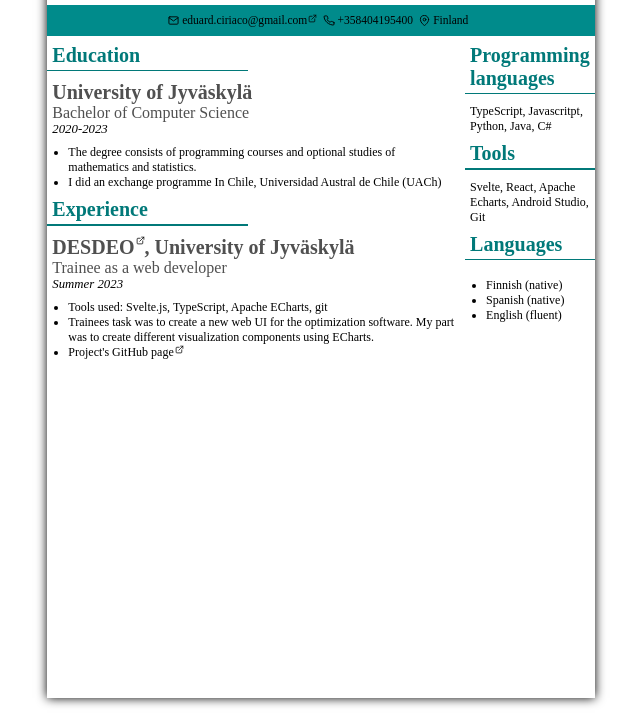
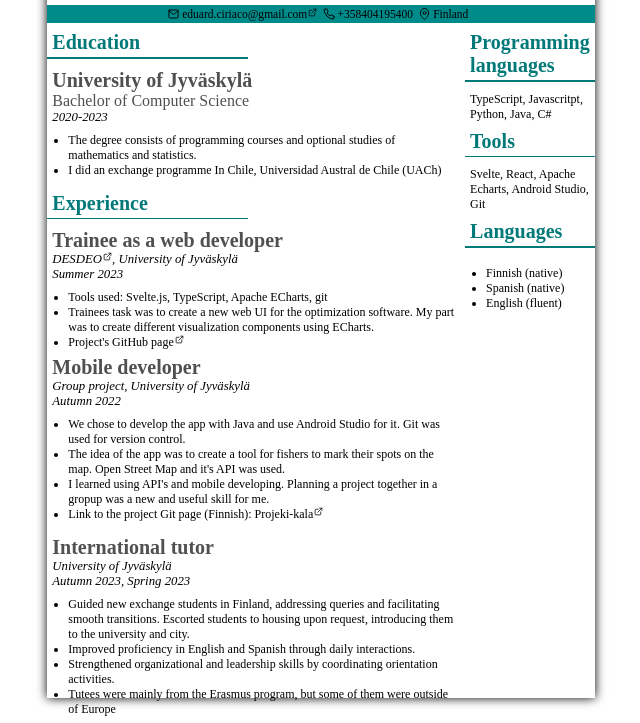
Before and after one commit to edciriac/resume, a plain HTML site: page index.html in a window 1280 px wide. Shown: the part 80-803 px from the top of the page, without its empty margins (319-959 px from the left). Drawn offline with Linux system fonts and the light colour scheme.

Commit message:
Add tutor experience

```diff
--- a/index.html
+++ b/index.html
@@ -39,8 +39,8 @@
                     <div>
                         <h2 class="subheading">Experience</h2>
                         <article>
-                            <h2><a href="https://desdeo.misitano.xyz/">DESDEO</a>, University of Jyväskylä</h2>
-                            <h4>Trainee as a web developer</h4>
+                            <h2>Trainee as a web developer</h2>
+                            <h3><a href="https://desdeo.misitano.xyz/">DESDEO</a>, University of Jyväskylä</h3>
                             <h3>Summer 2023</h3>
                             <ul>
                                 <li>Tools used: Svelte.js, TypeScript, Apache ECharts, git </li>
@@ -48,6 +48,32 @@
                                 <li><a href="https://github.com/industrial-optimization-group/desdeo-webui">Project's GitHub page</a></li>
                             </ul>
                         </article>
+
+                        <article class="more-info hide">
+                            <h2>Mobile developer</h2>
+                            <h3>Group project, University of Jyväskylä</h3>
+                            <h3>Autumn 2022</h3>
+                            <ul>
+                                <li>We chose to develop the app with Java and use Android Studio for it. Git was used for version control.</li>
+                                <li>The idea of the app was to create a tool for fishers to mark their spots on the map. Open Street Map and it's API was used.
+                                </li>
+                                <li>I learned using API's and mobile developing. Planning a project together in a gropup was a new and useful skill for me.</li>
+                                <li>Link to the project Git page (Finnish): <a href="https://gitlab.jyu.fi/edciriac/projekti-kala">Projeki-kala</a></li>
+                            </ul>
+                        </article>
+                        <div class="pagebreak"></div>
+                        <article >
+                            <h2>International tutor</h2>
+                            <h3>University of Jyväskylä</h3>
+                            <h3>Autumn 2023, Spring 2023</h3>
+                            <ul>
+                                <li>Guided new exchange students in Finland, addressing queries and facilitating smooth transitions. Escorted students to housing upon request, introducing them to the university and city.</li>
+                                <li>Improved proficiency in English and Spanish through daily interactions.</li>
+                                <li>Strengthened organizational and leadership skills by coordinating orientation activities.</li>
+                                <li>Tutees were mainly from the Erasmus program, but some of them were outside of Europe</li>
+                            </ul>
+                        </article>
+
                     </div>
                 </div>
                 <div id="skills">
--- a/print.css
+++ b/print.css
@@ -5,3 +5,11 @@
 	background: transparent;
 	text-decoration: underline;
 }
+
+#paper{
+	aspect-ratio: 1/1.41421;
+}
+
+.pagebreak{
+	break-after: page;
+}
--- a/stylesheet.css
+++ b/stylesheet.css
@@ -144,9 +144,7 @@ a:hover {
     flex-direction: column;
 
 }
-/* #skills article{
-    padding: 1em 0em;
-} */
+
 #skills .subheading::after{
     width: 100%;
     padding-right: 10px;
@@ -159,3 +157,7 @@ ul {
     margin-block-start: 0em;
     margin-block-end: 0em;
 }
+
+ul :last-child{
+    padding-bottom: 0.5em;
+}
```
